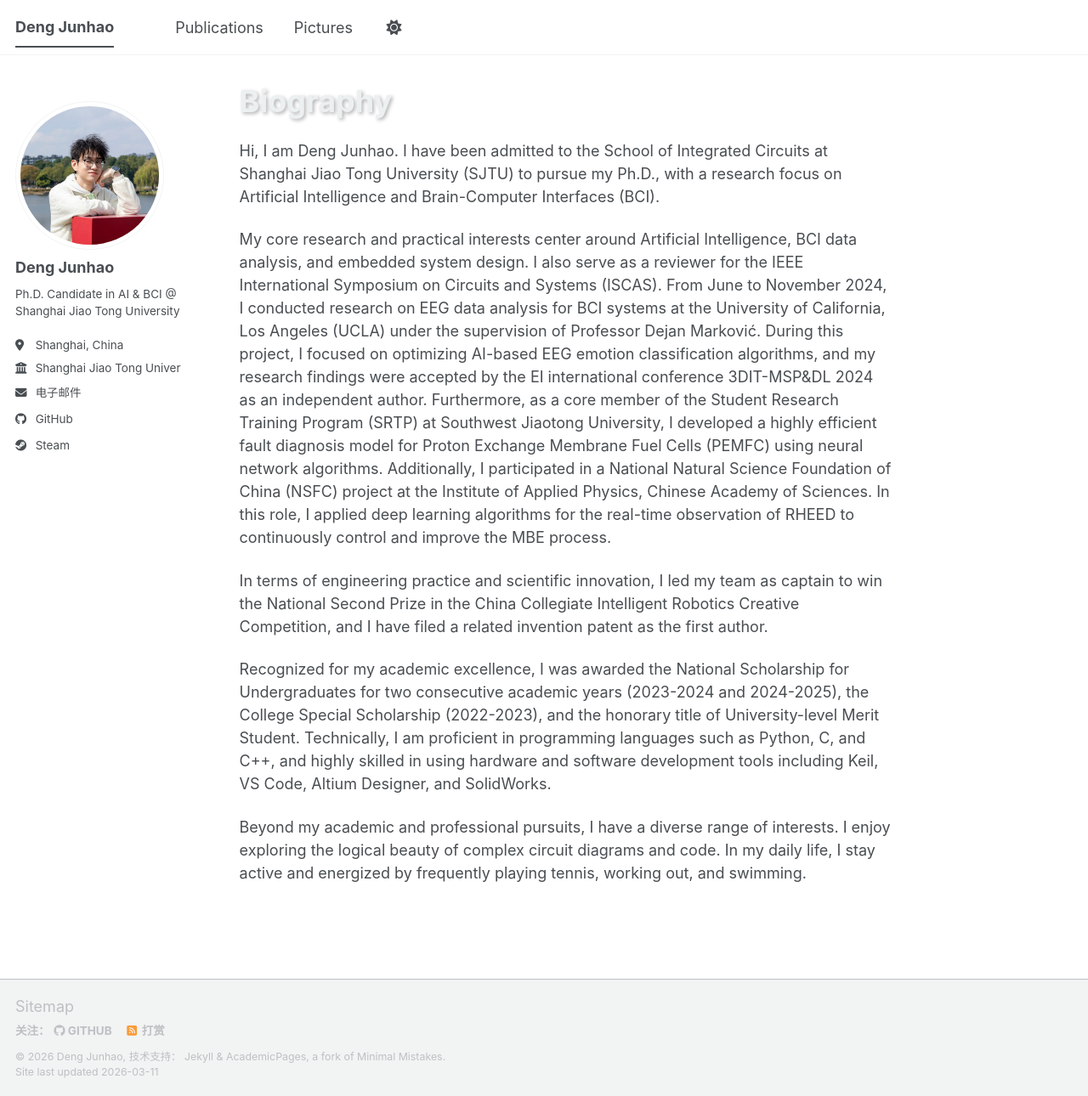
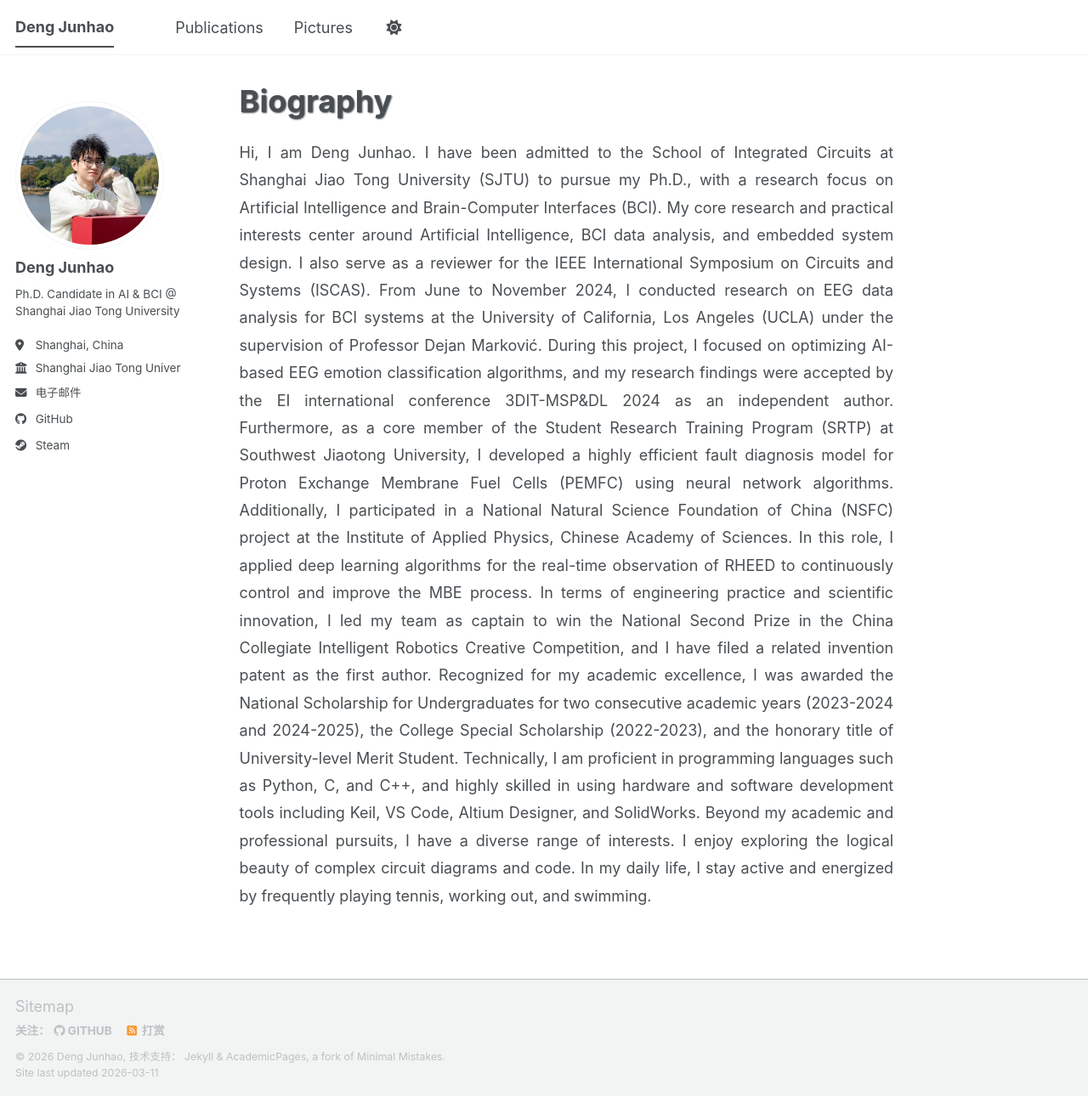
Before and after one commit to CarpeLerator/problog1, a Jekyll site: the page built from _pages/about.md, in a window 1280 px wide and 1290 px high. Shown: the whole window at 85% size. Built offline with Jekyll 4.4.1, drawn with Linux system fonts in a browser that asks for light colours; a script bundle is joined from its source files by our own code; library files that are not in the unit come from our copies.

Commit message:
Update text styling to use CSS variables for day/night mode

```diff
--- a/_pages/about.md
+++ b/_pages/about.md
@@ -9,14 +9,20 @@ redirect_from:
 
 <style>
 .page__title, .page__title-before {
-  color: #ecf0f1 !important;
+  color: var(--global-text-color) !important;
   font-size: 2rem !important;
   font-weight: 700 !important;
-  text-shadow: 2px 2px 4px rgba(0,0,0,0.3);
+  text-shadow: 1px 1px 2px var(--global-text-color);
   margin-bottom: 1.5rem;
+}
+.homepage-content {
+  color: var(--global-text-color);
+  text-align: justify;
+  line-height: 1.8;
 }
 </style>
 
+<div class="homepage-content">
 Hi, I am Deng Junhao. I have been admitted to the School of Integrated Circuits at Shanghai Jiao Tong University (SJTU) to pursue my Ph.D., with a research focus on Artificial Intelligence and Brain-Computer Interfaces (BCI).
 
 My core research and practical interests center around Artificial Intelligence, BCI data analysis, and embedded system design. I also serve as a reviewer for the IEEE International Symposium on Circuits and Systems (ISCAS). From June to November 2024, I conducted research on EEG data analysis for BCI systems at the University of California, Los Angeles (UCLA) under the supervision of Professor Dejan Marković. During this project, I focused on optimizing AI-based EEG emotion classification algorithms, and my research findings were accepted by the EI international conference 3DIT-MSP&DL 2024 as an independent author. Furthermore, as a core member of the Student Research Training Program (SRTP) at Southwest Jiaotong University, I developed a highly efficient fault diagnosis model for Proton Exchange Membrane Fuel Cells (PEMFC) using neural network algorithms. Additionally, I participated in a National Natural Science Foundation of China (NSFC) project at the Institute of Applied Physics, Chinese Academy of Sciences. In this role, I applied deep learning algorithms for the real-time observation of RHEED to continuously control and improve the MBE process.
@@ -26,3 +32,4 @@ In terms of engineering practice and scientific innovation, I led my team as cap
 Recognized for my academic excellence, I was awarded the National Scholarship for Undergraduates for two consecutive academic years (2023-2024 and 2024-2025), the College Special Scholarship (2022-2023), and the honorary title of University-level Merit Student. Technically, I am proficient in programming languages such as Python, C, and C++, and highly skilled in using hardware and software development tools including Keil, VS Code, Altium Designer, and SolidWorks.
 
 Beyond my academic and professional pursuits, I have a diverse range of interests. I enjoy exploring the logical beauty of complex circuit diagrams and code. In my daily life, I stay active and energized by frequently playing tennis, working out, and swimming.
+</div>
--- a/_pages/publications.html
+++ b/_pages/publications.html
@@ -7,16 +7,16 @@ author_profile: true
 
 <style>
 .page__title, .page__title-before {
-  color: #ecf0f1 !important;
+  color: var(--global-text-color) !important;
   font-size: 2rem !important;
   font-weight: 700 !important;
-  text-shadow: 2px 2px 4px rgba(0,0,0,0.3);
+  text-shadow: 1px 1px 2px var(--global-text-color);
   margin-bottom: 1.5rem;
 }
 .publication-category-title {
   font-size: 1.5rem;
   font-weight: 700;
-  color: #ecf0f1;
+  color: var(--global-text-color);
   margin-top: 2rem;
   margin-bottom: 0.5rem;
   border-bottom: 2px solid #3498db;
```
